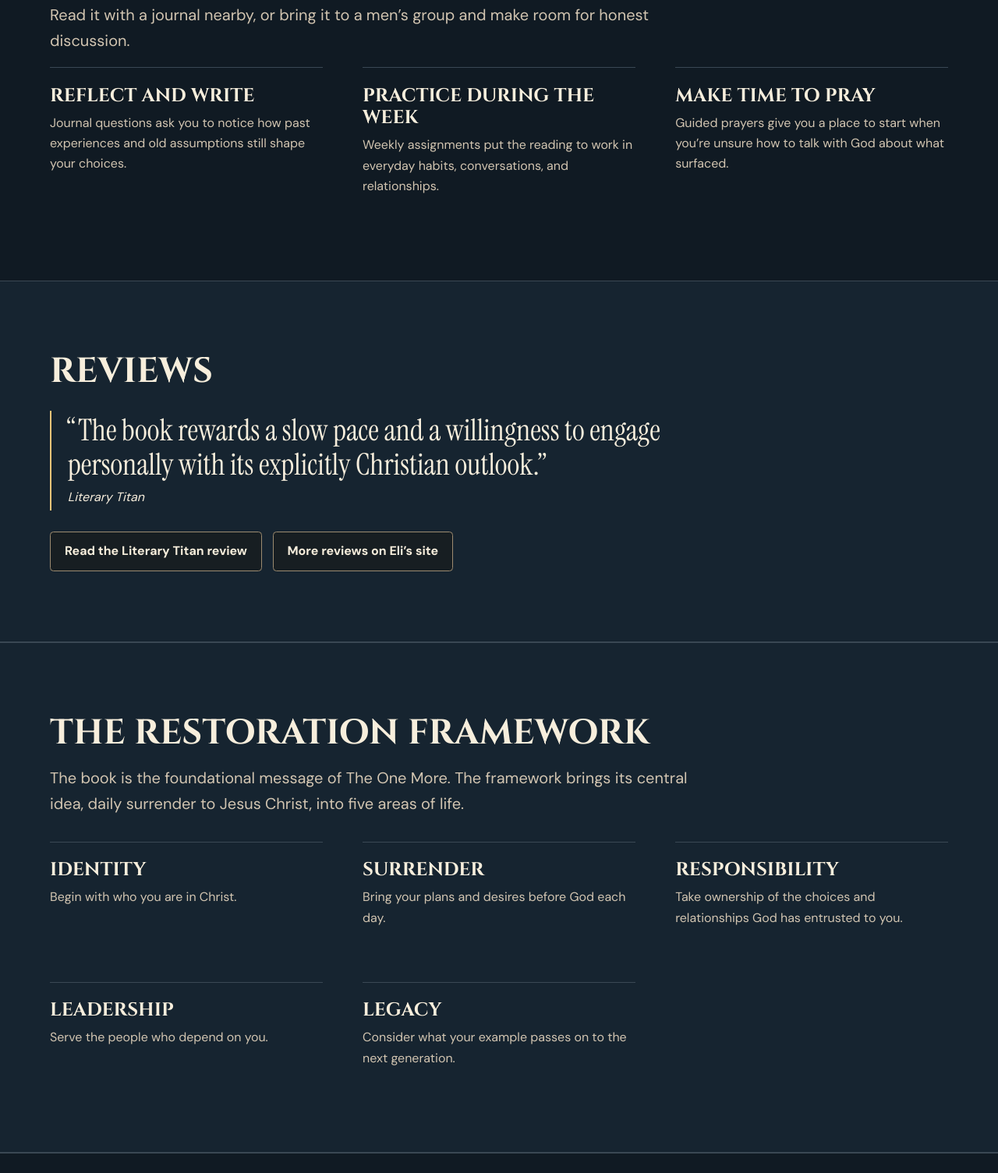
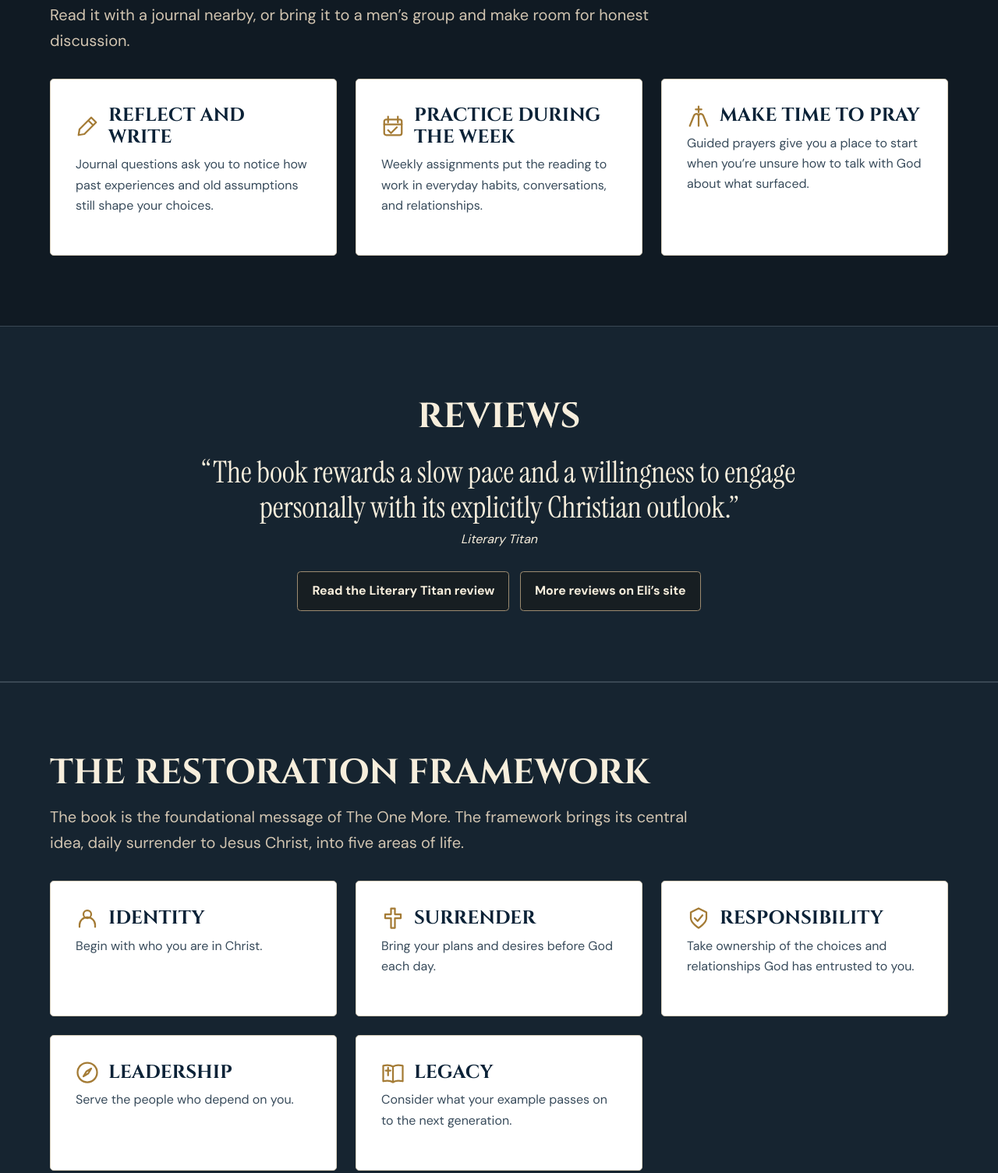
Before and after one commit to speak-empowered/TROM, a website: page book.html in a window 1280 px wide. Shown: the part 1007-2512 px from the top of the page at 78% size. Drawn offline with Linux system fonts and the light colour scheme.

Commit message:
Frame book exercises and restoration framework with icons and center reviews

```diff
--- a/assets/site.css
+++ b/assets/site.css
@@ -223,3 +223,7 @@ blockquote p { font: 400 clamp(1.7rem, 3vw, 2.5rem)/1.15 var(--serif); margin: 0
   .mission-ticker-window { overflow-x: auto; }
   .mission-ticker-set[aria-hidden="true"] { display: none; }
 }
+
+.book-reviews { margin-inline: auto; text-align: center; }
+.book-reviews blockquote { border-left: 0; padding: 0; }
+.book-reviews .actions { justify-content: center; }
--- a/book.html
+++ b/book.html
@@ -31,15 +31,15 @@
       <div class="wrap">
         <h2>How to work through the book</h2>
         <p class="lede">Read it with a journal nearby, or bring it to a men’s group and make room for honest discussion.</p>
-        <div class="grid three topics">
-          <article><h3>Reflect and write</h3><p>Journal questions ask you to notice how past experiences and old assumptions still shape your choices.</p></article>
-          <article><h3>Practice during the week</h3><p>Weekly assignments put the reading to work in everyday habits, conversations, and relationships.</p></article>
-          <article><h3>Make time to pray</h3><p>Guided prayers give you a place to start when you’re unsure how to talk with God about what surfaced.</p></article>
+        <div class="grid three topics home-links">
+          <article><h3><svg class="step-icon" xmlns="http://www.w3.org/2000/svg" viewBox="0 0 24 24" width="30" height="30" fill="none" stroke="currentColor" stroke-width="1.8" stroke-linecap="round" stroke-linejoin="round" aria-hidden="true" focusable="false"><path d="m16 3 5 5-12 12-6 1 1-6L16 3ZM13 6l5 5"/></svg><span>Reflect and write</span></h3><p>Journal questions ask you to notice how past experiences and old assumptions still shape your choices.</p></article>
+          <article><h3><svg class="step-icon" xmlns="http://www.w3.org/2000/svg" viewBox="0 0 24 24" width="30" height="30" fill="none" stroke="currentColor" stroke-width="1.8" stroke-linecap="round" stroke-linejoin="round" aria-hidden="true" focusable="false"><rect x="3" y="5" width="18" height="16" rx="2"/><path d="M7 2v6M17 2v6M3 10h18m-14 6 3 3 6-6"/></svg><span>Practice during the week</span></h3><p>Weekly assignments put the reading to work in everyday habits, conversations, and relationships.</p></article>
+          <article><h3><svg class="step-icon" xmlns="http://www.w3.org/2000/svg" viewBox="0 0 24 24" width="30" height="30" fill="none" stroke="currentColor" stroke-width="1.8" stroke-linecap="round" stroke-linejoin="round" aria-hidden="true" focusable="false"><path d="M12 2v6M9 5h6M3 22l4-10c1-3 5-3 5 0v10M21 22l-4-10c-1-3-5-3-5 0"/></svg><span>Make time to pray</span></h3><p>Guided prayers give you a place to start when you’re unsure how to talk with God about what surfaced.</p></article>
         </div>
       </div>
     </section>
     <section class="section banded">
-      <div class="wrap"><div class="narrow">
+      <div class="wrap"><div class="narrow book-reviews">
         <h2>Reviews</h2>
         <blockquote><p>“The book rewards a slow pace and a willingness to engage personally with its explicitly Christian outlook.”</p><cite>Literary Titan</cite></blockquote>
         <div class="actions"><a class="button alt" href="https://literarytitan.com/2026/10/11/the-restoration-of-man-a-journey-to-healing-identity-and-god-anchored-masculinity/">Read the Literary Titan review</a><a class="button alt" href="https://elibrackenbury.com/reviews">More reviews on Eli’s site</a></div>
@@ -50,12 +50,12 @@
       <div class="wrap">
         <h2>The Restoration Framework</h2>
         <p class="lede">The book is the foundational message of The One More. The framework brings its central idea, daily surrender to Jesus Christ, into five areas of life.</p>
-        <ol class="grid three topics pathway">
-          <li><h3>Identity</h3><p>Begin with who you are in Christ.</p></li>
-          <li><h3>Surrender</h3><p>Bring your plans and desires before God each day.</p></li>
-          <li><h3>Responsibility</h3><p>Take ownership of the choices and relationships God has entrusted to you.</p></li>
-          <li><h3>Leadership</h3><p>Serve the people who depend on you.</p></li>
-          <li><h3>Legacy</h3><p>Consider what your example passes on to the next generation.</p></li>
+        <ol class="grid three topics pathway mission-cards">
+          <li><h3><svg class="step-icon" xmlns="http://www.w3.org/2000/svg" viewBox="0 0 24 24" width="30" height="30" fill="none" stroke="currentColor" stroke-width="1.8" stroke-linecap="round" stroke-linejoin="round" aria-hidden="true" focusable="false"><circle cx="12" cy="8" r="4"/><path d="M4 21v-2a8 8 0 0 1 16 0v2"/></svg><span>Identity</span></h3><p>Begin with who you are in Christ.</p></li>
+          <li><h3><svg class="step-icon" xmlns="http://www.w3.org/2000/svg" viewBox="0 0 24 24" width="30" height="30" fill="none" stroke="currentColor" stroke-width="1.8" stroke-linecap="round" stroke-linejoin="round" aria-hidden="true" focusable="false"><path d="M10 2h4v6h6v4h-6v10h-4V12H4V8h6Z"/></svg><span>Surrender</span></h3><p>Bring your plans and desires before God each day.</p></li>
+          <li><h3><svg class="step-icon" xmlns="http://www.w3.org/2000/svg" viewBox="0 0 24 24" width="30" height="30" fill="none" stroke="currentColor" stroke-width="1.8" stroke-linecap="round" stroke-linejoin="round" aria-hidden="true" focusable="false"><path d="m12 2 8 4v6c0 5-8 10-8 10S4 17 4 12V6l8-4Z"/><path d="m8 12 3 3 5-6"/></svg><span>Responsibility</span></h3><p>Take ownership of the choices and relationships God has entrusted to you.</p></li>
+          <li><h3><svg class="step-icon" xmlns="http://www.w3.org/2000/svg" viewBox="0 0 24 24" width="30" height="30" fill="none" stroke="currentColor" stroke-width="1.8" stroke-linecap="round" stroke-linejoin="round" aria-hidden="true" focusable="false"><circle cx="12" cy="12" r="10"/><path d="m16 8-3 5-5 3 3-5 5-3Z"/></svg><span>Leadership</span></h3><p>Serve the people who depend on you.</p></li>
+          <li><h3><svg class="step-icon" xmlns="http://www.w3.org/2000/svg" viewBox="0 0 24 24" width="30" height="30" fill="none" stroke="currentColor" stroke-width="1.8" stroke-linecap="round" stroke-linejoin="round" aria-hidden="true" focusable="false"><path d="M12 6c-3-2-6-2-10-1v16c4-1 7-1 10 1 3-2 6-2 10-1V5c-4-1-7-1-10 1Zm0 0v16"/><path d="M7 7v8M4.5 10H9.5"/></svg><span>Legacy</span></h3><p>Consider what your example passes on to the next generation.</p></li>
         </ol>
       </div>
     </section>
```
